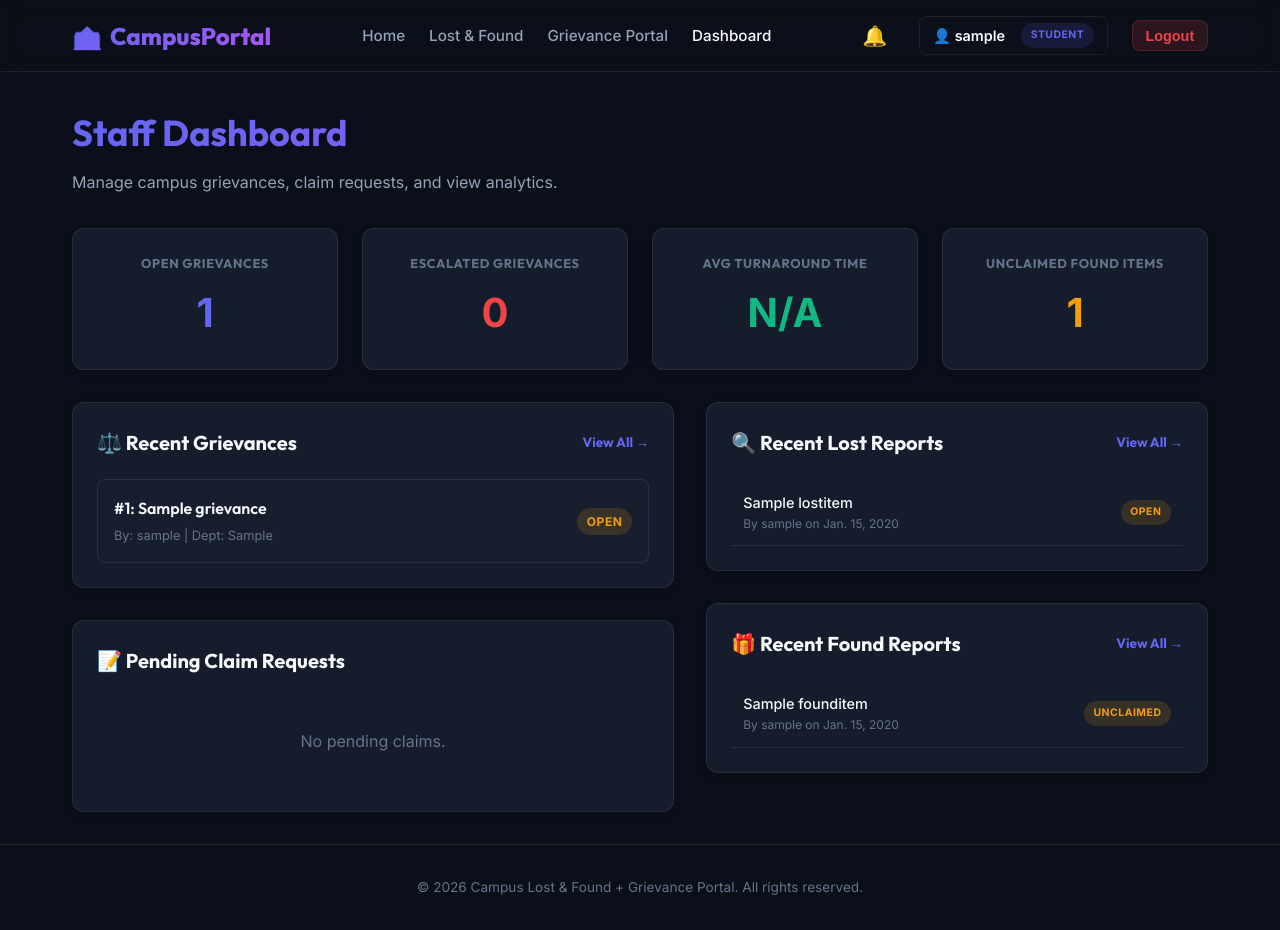
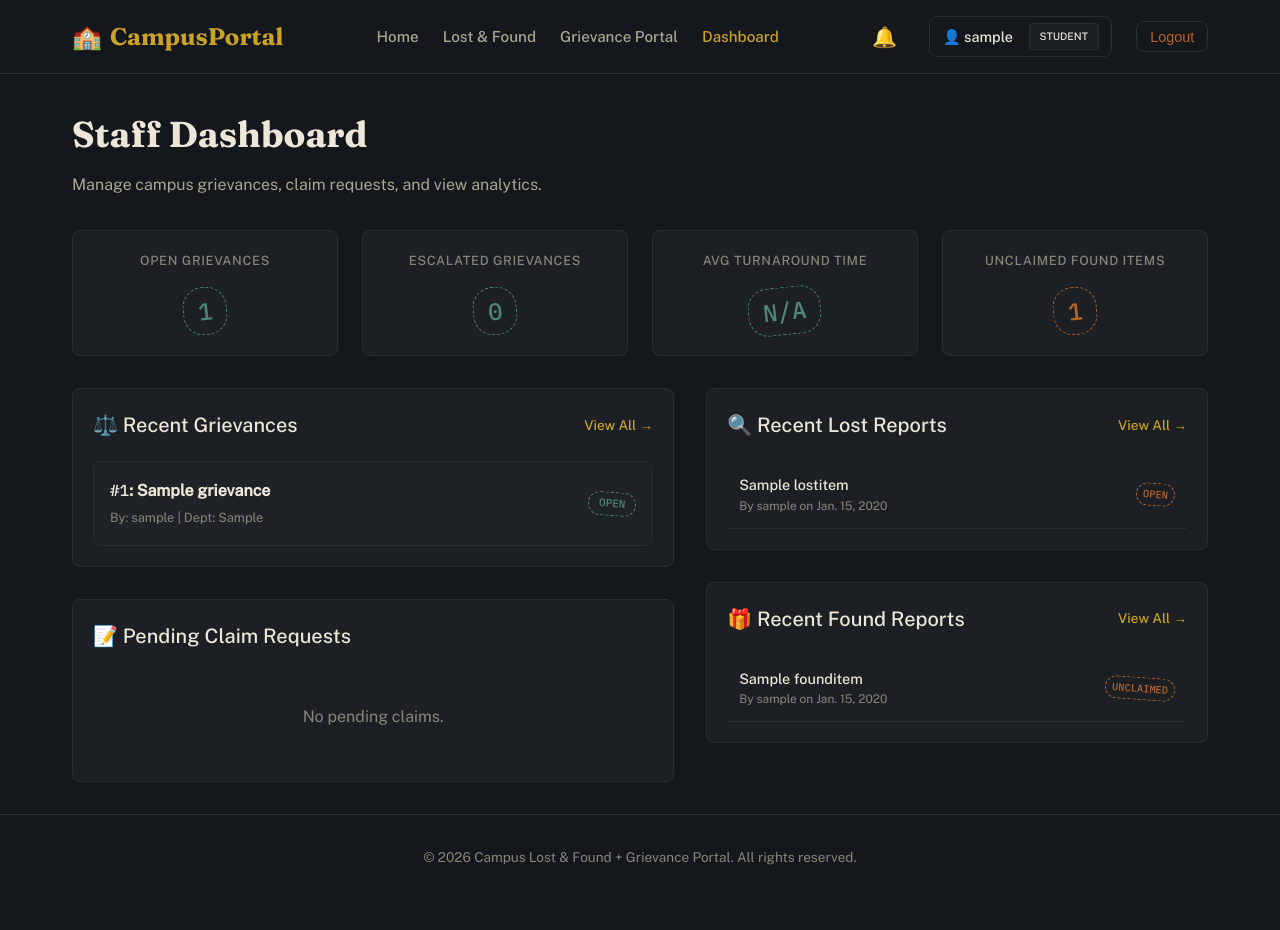
Before and after one commit to saket-pathak/campus-lost-found-grievance-portal, a Django app: page /dashboard/ in a window 1280 px wide. After the commit the page ends 865 px from the top, so only its background shows below. Run offline with Django 5.2, Linux system fonts and the light colour scheme; a user stored in the database is signed in; tables that the repository leaves empty hold one stand-in row (values such as "Sample post"); data that the repository does not hold is empty.

Commit message:
Updated the original font and format style of the project

```diff
--- a/static/css/main.css
+++ b/static/css/main.css
@@ -1,39 +1,43 @@
 /* Google Fonts Import */
-@import url('https://fonts.googleapis.com/css2?family=Inter:wght@300;400;500;600;700&family=Outfit:wght@400;500;600;700;800&display=swap');
+@import url('https://fonts.googleapis.com/css2?family=Fraunces:opsz,wght@9..144,600;9..144,700&family=IBM+Plex+Mono:wght@500&family=Public+Sans:wght@400;500&display=swap');
 
 :root {
     /* Color Palette */
-    --bg-main: #0b0f19;
-    --bg-card: #151c2c;
-    --bg-nav: rgba(11, 15, 25, 0.8);
-    --border-color: rgba(255, 255, 255, 0.08);
+    --ink: #14171B;
+    --surface: #1C2024;
+    --border: #2A2E33;
+    --parchment: #EDE7D9;
+    --parchment-muted: #ABA593;
+    --text-faint: #8A857A;
+    --brass: #C9A227;
+    --rust: #B5652E;
+    --sage: #4F8574;
 
-    --text-primary: #f8fafc;
-    --text-secondary: #94a3b8;
-    --text-muted: #64748b;
+    /* Semantic Mappings */
+    --bg-main: var(--ink);
+    --bg-card: var(--surface);
+    --bg-nav: var(--ink);
+    --border-color: var(--border);
 
-    --primary: #6366f1;
-    --primary-hover: #4f46e5;
-    --accent: #a855f7;
+    --text-primary: var(--parchment);
+    --text-secondary: var(--parchment-muted);
+    --text-muted: var(--text-faint);
 
-    --success: #10b981;
-    --success-bg: rgba(16, 185, 129, 0.15);
-    --error: #ef4444;
-    --error-bg: rgba(239, 68, 68, 0.15);
-    --warning: #f59e0b;
-    --warning-bg: rgba(245, 158, 11, 0.15);
-    --info: #06b6d4;
-    --info-bg: rgba(6, 182, 212, 0.15);
+    --primary: var(--brass);
+    --primary-hover: #b59122; /* slightly darker brass for hover states if needed, but we keep it flat */
+    --accent: var(--brass);
+
+    --module-accent: var(--brass); /* default fallback */
 
     /* Layout Tokens */
     --radius-sm: 8px;
-    --radius-md: 12px;
-    --radius-lg: 20px;
-    --shadow-sm: 0 2px 8px rgba(0, 0, 0, 0.15);
-    --shadow-md: 0 8px 30px rgba(0, 0, 0, 0.3);
+    --radius-md: 8px;
+    --radius-lg: 8px;
 
-    --font-heading: 'Outfit', 'Inter', sans-serif;
-    --font-body: 'Inter', sans-serif;
+    /* Typography */
+    --font-display: 'Fraunces', serif;
+    --font-body: 'Public Sans', sans-serif;
+    --font-mono: 'IBM Plex Mono', monospace;
 }
 
 /* Global Reset */
@@ -66,7 +71,6 @@ header {
     top: 0;
     z-index: 100;
     background: var(--bg-nav);
-    backdrop-filter: blur(12px);
     border-bottom: 1px solid var(--border-color);
 }
 
@@ -80,12 +84,10 @@ header {
 }
 
 .logo {
-    font-family: var(--font-heading);
+    font-family: var(--font-display);
     font-size: 1.5rem;
-    font-weight: 800;
-    background: linear-gradient(135deg, var(--primary), var(--accent));
-    -webkit-background-clip: text;
-    -webkit-text-fill-color: transparent;
+    font-weight: 700;
+    color: var(--brass);
     display: flex;
     align-items: center;
     gap: 0.5rem;
@@ -114,29 +133,28 @@ header {
     gap: 1rem;
 }
 
+/* Buttons */
 .btn {
     display: inline-flex;
     align-items: center;
     justify-content: center;
     padding: 0.6rem 1.2rem;
     border-radius: var(--radius-sm);
-    font-weight: 600;
+    font-weight: 500;
     font-size: 0.9rem;
     cursor: pointer;
     border: none;
-    transition: all 0.2s ease;
+    transition: background-color 0.2s ease, border-color 0.2s ease, opacity 0.2s ease;
     gap: 0.5rem;
 }
 
 .btn-primary {
-    background-color: var(--primary);
-    color: #fff;
+    background-color: var(--brass);
+    color: var(--ink);
 }
 
 .btn-primary:hover {
-    background-color: var(--primary-hover);
-    transform: translateY(-1px);
-    box-shadow: 0 4px 12px rgba(99, 102, 241, 0.4);
+    opacity: 0.9;
 }
 
 .btn-secondary {
@@ -146,66 +164,83 @@ header {
 }
 
 .btn-secondary:hover {
-    background-color: rgba(255, 255, 255, 0.05);
+    background-color: var(--surface);
     border-color: var(--text-secondary);
 }
 
 .btn-logout {
-    background-color: var(--error-bg);
-    color: var(--error);
-    border: 1px solid rgba(239, 68, 68, 0.2);
+    background-color: transparent;
+    color: var(--rust);
+    border: 1px solid var(--border-color);
 }
 
 .btn-logout:hover {
-    background-color: var(--error);
-    color: #fff;
+    border-color: var(--rust);
+    background-color: rgba(181, 101, 46, 0.05);
 }
 
-/* Badge System */
+/* General Neutral Badge (for roles/categories) */
 .badge {
     display: inline-flex;
     align-items: center;
     padding: 0.25rem 0.6rem;
-    border-radius: 9999px;
+    border-radius: 4px;
     font-size: 0.75rem;
-    font-weight: 700;
+    font-weight: 500;
     text-transform: uppercase;
-    letter-spacing: 0.05em;
-}
-
-.badge-open, .badge-unclaimed, .badge-pending {
-    background-color: var(--warning-bg);
-    color: var(--warning);
-}
-
-.badge-in_review, .badge-matched {
-    background-color: var(--info-bg);
-    color: var(--info);
-}
-
-.badge-resolved, .badge-claimed, .badge-approved {
-    background-color: var(--success-bg);
-    color: var(--success);
-}
-
-.badge-escalated, .badge-rejected {
-    background-color: var(--error-bg);
-    color: var(--error);
+    border: 1px solid var(--border-color);
+    background-color: var(--surface);
+    color: var(--text-secondary);
 }
 
 .badge-student {
-    background-color: rgba(99, 102, 241, 0.15);
-    color: var(--primary);
+    color: var(--parchment);
+    border-color: var(--border-color);
 }
 
 .badge-staff {
-    background-color: rgba(168, 85, 247, 0.15);
-    color: var(--accent);
+    color: var(--brass);
+    border-color: var(--border-color);
 }
 
 .badge-admin {
-    background-color: rgba(6, 182, 212, 0.15);
-    color: var(--info);
+    color: var(--sage);
+    border-color: var(--border-color);
+}
+
+/* Signature Component: The Stamp Badge */
+.stamp-badge {
+    border: 1px dashed var(--module-accent);
+    color: var(--module-accent);
+    font-family: var(--font-mono);
+    font-size: 11px;
+    padding: 2px 10px;
+    border-radius: 20px;
+    display: inline-block;
+    text-transform: uppercase;
+    font-weight: 500;
+}
+
+.stamp-badge:nth-child(even) {
+    transform: rotate(4deg);
+}
+
+.stamp-badge:nth-child(odd) {
+    transform: rotate(-6deg);
+}
+
+.stamp-badge.module-lostfound {
+    --module-accent: var(--rust);
+}
+
+.stamp-badge.module-grievance {
+    --module-accent: var(--sage);
+}
+
+/* Reference Numbers */
+.ref-number {
+    font-family: var(--font-mono);
+    font-weight: 500;
 }
 
 /* Layout Main Container */
@@ -226,38 +261,35 @@ main.container {
 }
 
 .card {
-    background-color: var(--bg-card);
+    background-color: var(--surface);
     border: 1px solid var(--border-color);
-    border-radius: var(--radius-md);
-    padding: 1.5rem;
-    box-shadow: var(--shadow-sm);
-    transition: all 0.3s cubic-bezier(0.4, 0, 0.2, 1);
+    border-radius: 8px;
+    padding: 20px;
+    transition: border-color 0.2s ease;
     position: relative;
     overflow: hidden;
 }
 
 .card:hover {
-    transform: translateY(-4px);
-    border-color: rgba(99, 102, 241, 0.3);
-    box-shadow: var(--shadow-md);
+    border-color: var(--module-accent);
 }
 
 /* Typography & Titles */
 h1, h2, h3, h4, h5, h6 {
-    font-family: var(--font-heading);
-    font-weight: 700;
+    font-family: var(--font-body);
+    font-weight: 500;
+    color: var(--text-primary);
     margin-bottom: 0.5rem;
 }
 
-h1 { font-size: 2.25rem; }
+h1 {
+    font-family: var(--font-display);
+    font-weight: 700;
+    font-size: 2.25rem;
+}
+
 h2 { font-size: 1.75rem; }
 h3 { font-size: 1.25rem; }
-
-.text-gradient {
-    background: linear-gradient(135deg, var(--primary), var(--accent));
-    -webkit-background-clip: text;
-    -webkit-text-fill-color: transparent;
-}
 
 /* Forms styling */
 .form-group {
--- a/templates/accounts/login.html
+++ b/templates/accounts/login.html
@@ -5,7 +5,7 @@
 {% block content %}
 <div style="max-width: 450px; margin: 4rem auto;">
     <div class="card" style="padding: 2.5rem;">
-        <h2 class="text-gradient" style="text-align: center; margin-bottom: 2rem;">Account Login</h2>
+        <h2 style="text-align: center; margin-bottom: 2rem;">Account Login</h2>
 
         <form method="post">
             {% csrf_token %}
--- a/templates/accounts/profile.html
+++ b/templates/accounts/profile.html
@@ -5,7 +5,7 @@
 {% block content %}
 <div style="max-width: 600px; margin: 2rem auto;">
     <div class="card" style="padding: 2.5rem;">
-        <h2 class="text-gradient" style="margin-bottom: 0.5rem;">My Profile</h2>
+        <h2 style="margin-bottom: 0.5rem;">My Profile</h2>
         <p style="color: var(--text-secondary); margin-bottom: 2rem;">Manage your profile and account settings.</p>
 
         <div style="margin-bottom: 2rem; padding-bottom: 1.5rem; border-bottom: 1px solid var(--border-color); display: flex; align-items: center; gap: 1rem;">
--- a/templates/accounts/register.html
+++ b/templates/accounts/register.html
@@ -5,7 +5,7 @@
 {% block content %}
 <div style="max-width: 500px; margin: 2rem auto;">
     <div class="card" style="padding: 2.5rem;">
-        <h2 class="text-gradient" style="text-align: center; margin-bottom: 2rem;">Create Account</h2>
+        <h2 style="text-align: center; margin-bottom: 2rem;">Create Account</h2>
 
         <form method="post">
             {% csrf_token %}
--- a/templates/base/base.html
+++ b/templates/base/base.html
@@ -17,12 +17,12 @@
 
             <nav>
                 <ul class="nav-links">
-                    <li><a href="{% url 'core:home' %}" class="{% if request.resolver_match.view_name == 'core:home' %}active{% endif %}">Home</a></li>
+                    <li><a href="{% url 'core:home' %}" class="nav-home {% if request.resolver_match.view_name == 'core:home' %}active{% endif %}">Home</a></li>
                     {% if user.is_authenticated %}
-                        <li><a href="{% url 'lostfound:lost_list' %}" class="{% if 'lostfound' in request.path %}active{% endif %}">Lost & Found</a></li>
-                        <li><a href="{% url 'grievance:grievance_list' %}" class="{% if 'grievance' in request.path %}active{% endif %}">Grievance Portal</a></li>
+                        <li><a href="{% url 'lostfound:lost_list' %}" class="nav-lostfound {% if 'lostfound' in request.path %}active{% endif %}">Lost & Found</a></li>
+                        <li><a href="{% url 'grievance:grievance_list' %}" class="nav-grievance {% if 'grievance' in request.path %}active{% endif %}">Grievance Portal</a></li>
                         {% if user.role in 'staff,admin' or user.is_superuser %}
-                            <li><a href="{% url 'dashboard:index' %}" class="{% if 'dashboard' in request.path %}active{% endif %}">Dashboard</a></li>
+                            <li><a href="{% url 'dashboard:index' %}" class="nav-dashboard {% if 'dashboard' in request.path %}active{% endif %}">Dashboard</a></li>
                         {% endif %}
                     {% endif %}
                 </ul>
--- a/templates/core/home.html
+++ b/templates/core/home.html
@@ -4,7 +4,7 @@
 
 {% block content %}
 <div style="text-align: center; max-width: 800px; margin: 4rem auto;">
-    <h1 class="text-gradient" style="font-size: 3.5rem; margin-bottom: 1.5rem; font-weight: 800;">Campus Utility Portal</h1>
+    <h1 style="font-size: 3.5rem; margin-bottom: 1.5rem;">Campus Utility Portal</h1>
     <p style="font-size: 1.2rem; color: var(--text-secondary); margin-bottom: 3rem;">
         A single, integrated portal to report lost & found items, claim lost belongings, and submit and track campus grievances.
     </p>
--- a/templates/dashboard/index.html
+++ b/templates/dashboard/index.html
@@ -4,26 +4,34 @@
 
 {% block content %}
 <div style="margin-bottom: 2rem;">
-    <h1 class="text-gradient">Staff Dashboard</h1>
+    <h1>Staff Dashboard</h1>
     <p style="color: var(--text-secondary);">Manage campus grievances, claim requests, and view analytics.</p>
 </div>
 
 <div class="grid" style="grid-template-columns: repeat(auto-fit, minmax(220px, 1fr)); margin-bottom: 2rem;">
-    <div class="card" style="text-align: center;">
+    <div class="card" style="text-align: center; display: flex; flex-direction: column; align-items: center; justify-content: center;">
         <h4 style="color: var(--text-muted); text-transform: uppercase; font-size: 0.8rem; letter-spacing: 0.05em; margin-bottom: 0.5rem;">Open Grievances</h4>
-        <p style="font-size: 2.5rem; font-weight: 800; color: var(--primary);">{{ grievance_stats.by_status.open }}</p>
+        <div style="margin-top: 0.5rem;">
+            <span class="stamp-badge module-grievance" style="font-size: 1.5rem; padding: 4px 14px;">{{ grievance_stats.by_status.open }}</span>
+        </div>
     </div>
-    <div class="card" style="text-align: center;">
+    <div class="card" style="text-align: center; display: flex; flex-direction: column; align-items: center; justify-content: center;">
         <h4 style="color: var(--text-muted); text-transform: uppercase; font-size: 0.8rem; letter-spacing: 0.05em; margin-bottom: 0.5rem;">Escalated Grievances</h4>
-        <p style="font-size: 2.5rem; font-weight: 800; color: var(--error);">{{ grievance_stats.by_status.escalated }}</p>
+        <div style="margin-top: 0.5rem;">
+            <span class="stamp-badge module-grievance" style="font-size: 1.5rem; padding: 4px 14px;">{{ grievance_stats.by_status.escalated }}</span>
+        </div>
     </div>
-    <div class="card" style="text-align: center;">
+    <div class="card" style="text-align: center; display: flex; flex-direction: column; align-items: center; justify-content: center;">
         <h4 style="color: var(--text-muted); text-transform: uppercase; font-size: 0.8rem; letter-spacing: 0.05em; margin-bottom: 0.5rem;">Avg Turnaround Time</h4>
-        <p style="font-size: 2.5rem; font-weight: 800; color: var(--success);">{{ grievance_stats.average_turnaround }}</p>
+        <div style="margin-top: 0.5rem;">
+            <span class="stamp-badge module-grievance" style="font-size: 1.5rem; padding: 4px 14px;">{{ grievance_stats.average_turnaround }}</span>
+        </div>
     </div>
-    <div class="card" style="text-align: center;">
+    <div class="card" style="text-align: center; display: flex; flex-direction: column; align-items: center; justify-content: center;">
         <h4 style="color: var(--text-muted); text-transform: uppercase; font-size: 0.8rem; letter-spacing: 0.05em; margin-bottom: 0.5rem;">Unclaimed Found Items</h4>
-        <p style="font-size: 2.5rem; font-weight: 800; color: var(--warning);">{{ lostfound_stats.unclaimed_total }}</p>
+        <div style="margin-top: 0.5rem;">
+            <span class="stamp-badge module-lostfound" style="font-size: 1.5rem; padding: 4px 14px;">{{ lostfound_stats.unclaimed_total }}</span>
+        </div>
     </div>
 </div>
 
@@ -42,14 +50,14 @@
                             <div>
                                 <h4 style="font-size: 1rem; font-weight: 600; margin-bottom: 0.25rem;">
                                     <a href="{% url 'grievance:grievance_detail' grv.pk %}" style="color: var(--text-primary);">
-                                        #{{ grv.id }}: {{ grv.title }}
+                                        <span class="ref-number">#{{ grv.id }}</span>: {{ grv.title }}
                                     </a>
                                 </h4>
                                 <p style="font-size: 0.8rem; color: var(--text-muted);">
                                     By: {{ grv.submitter.username }} | Dept: {{ grv.category.department }}
                                 </p>
                             </div>
-                            <span class="badge badge-{{ grv.status }}">{{ grv.status }}</span>
+                            <span class="stamp-badge module-grievance">{{ grv.status|upper }}</span>
                         </div>
                     {% endfor %}
                 </div>
@@ -100,7 +108,7 @@
                                 <a href="{% url 'lostfound:lost_detail' lost.pk %}" style="font-weight: 500;">{{ lost.title }}</a>
                                 <p style="font-size: 0.75rem; color: var(--text-muted);">By {{ lost.reporter.username }} on {{ lost.date_lost }}</p>
                             </div>
-                            <span class="badge badge-{{ lost.status }}" style="font-size: 0.65rem;">{{ lost.status }}</span>
+                            <span class="stamp-badge module-lostfound" style="font-size: 0.65rem; padding: 2px 6px;">{{ lost.status|upper }}</span>
                         </div>
                     {% endfor %}
                 </div>
@@ -123,7 +131,7 @@
                                 <a href="{% url 'lostfound:found_detail' found.pk %}" style="font-weight: 500;">{{ found.title }}</a>
                                 <p style="font-size: 0.75rem; color: var(--text-muted);">By {{ found.finder.username }} on {{ found.date_found }}</p>
                             </div>
-                            <span class="badge badge-{{ found.status }}" style="font-size: 0.65rem;">{{ found.status }}</span>
+                            <span class="stamp-badge module-lostfound" style="font-size: 0.65rem; padding: 2px 6px;">{{ found.status|upper }}</span>
                         </div>
                     {% endfor %}
                 </div>
--- a/templates/notifications/notification_list.html
+++ b/templates/notifications/notification_list.html
@@ -6,7 +6,7 @@
 <div style="max-width: 800px; margin: 2rem auto;">
     <div style="display: flex; justify-content: space-between; align-items: center; margin-bottom: 2rem;">
         <div>
-            <h1 class="text-gradient">Notifications</h1>
+            <h1>Notifications</h1>
             <p style="color: var(--text-secondary);">Keep track of item matches and grievance updates.</p>
         </div>
 
@@ -21,14 +21,14 @@
     {% if notifications %}
         <div style="display: flex; flex-direction: column; gap: 1rem;">
             {% for notification in notifications %}
-                <div class="card" style="padding: 1.25rem; display: flex; justify-content: space-between; align-items: center; {% if not notification.is_read %}border-color: var(--primary); background: rgba(99, 102, 241, 0.02);{% endif %}">
+                <div class="card" style="padding: 1.25rem; display: flex; justify-content: space-between; align-items: center; {% if not notification.is_read %}border-color: var(--primary); background: rgba(255, 255, 255, 0.02);{% endif %}">
                     <div style="flex: 1; padding-right: 1rem;">
                         <p style="font-weight: {% if not notification.is_read %}600{% else %}400{% endif %}; font-size: 0.95rem; margin-bottom: 0.25rem;">
                             {{ notification.message }}
                         </p>
                         <span style="font-size: 0.8rem; color: var(--text-muted);">{{ notification.timestamp|date:"M d, Y H:i" }}</span>
                         {% if not notification.is_read %}
-                            <span class="badge badge-open" style="font-size: 0.6rem; padding: 0.15rem 0.4rem; margin-left: 0.5rem; background-color: var(--primary-hover); color: white;">New</span>
+                            <span class="stamp-badge" style="font-size: 0.6rem; padding: 1px 6px; margin-left: 0.5rem; transform: none; vertical-align: middle;">New</span>
                         {% endif %}
                     </div>
 
```
Also changed, not shown: other parts of static/css/main.css (+41 -38 lines), templates/grievance/grievance_detail.html (+16 -8 lines), templates/grievance/grievance_form.html (+9 -1 lines), templates/grievance/grievance_list.html (+11 -3 lines), templates/lostfound/found_detail.html (+19 -11 lines), templates/lostfound/found_form.html (+9 -1 lines), templates/lostfound/found_list.html (+11 -3 lines), templates/lostfound/lost_detail.html (+15 -7 lines), templates/lostfound/lost_form.html (+9 -1 lines), templates/lostfound/lost_list.html (+11 -3 lines).
